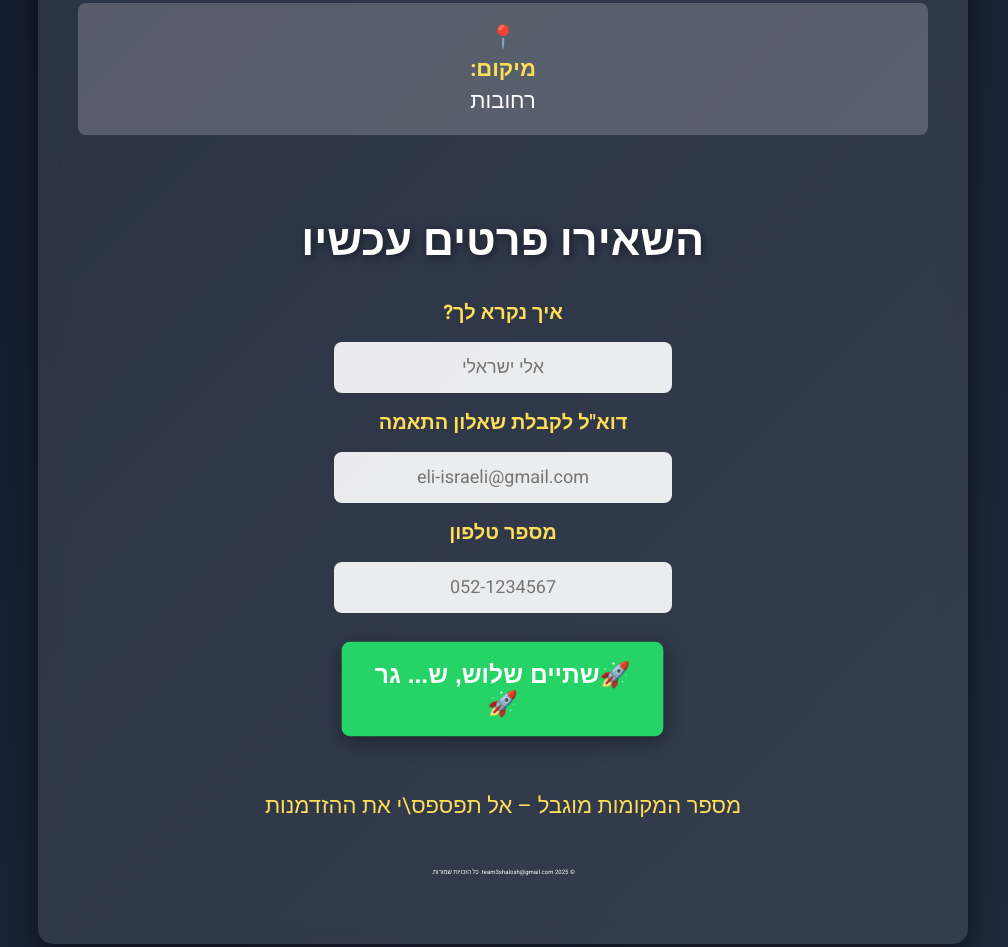
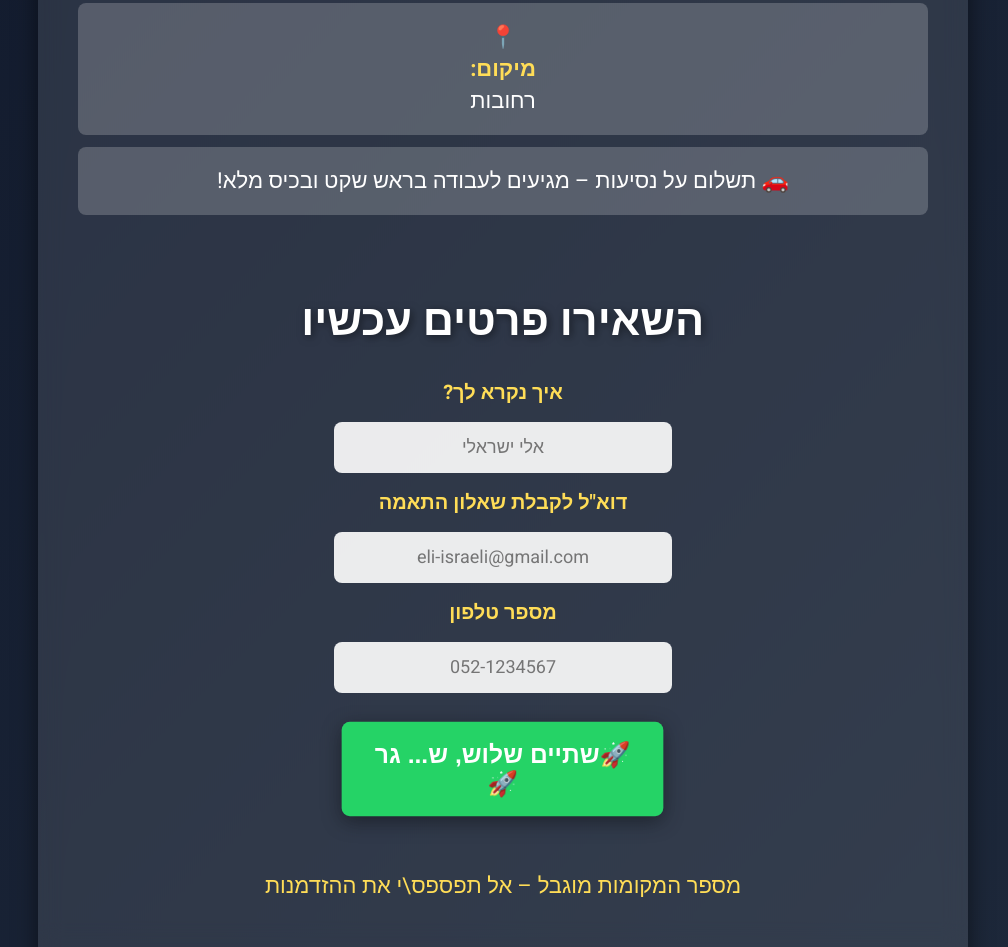
Before and after one commit to TimTree3/T1, a plain HTML site: page index.html in a window 1280 px wide. Shown: the part 841-1788 px from the top of the page, without its empty margins (137-1145 px from the left). Drawn offline with Linux system fonts and the light colour scheme.

Commit message:
Update index.html

```diff
--- a/index.html
+++ b/index.html
@@ -312,6 +312,7 @@
             <li>🎁 קורס נשק במתנה + אקדח אישי + כספת + תנאים סוציאליים מהיום הראשון</li>
             <li>🌟 עבודה נוחה לנשים ולגברים עם הזדמנויות קידום אמיתיות</li>
             <li>📍 <span class="highlight">מיקום:</span> רחובות</li>
+            <li>🚗 תשלום על נסיעות – מגיעים לעבודה בראש שקט ובכיס מלא!</li>
         </ul>
 
         <form id="contactForm" class="form-container" method="POST">
```
